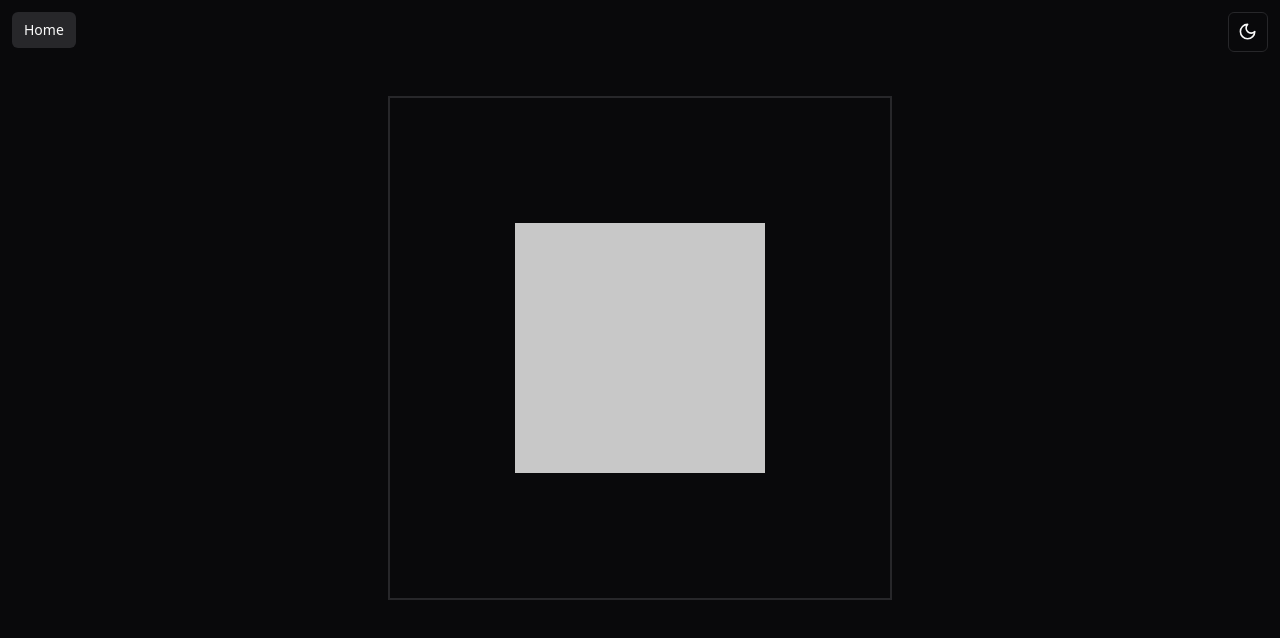
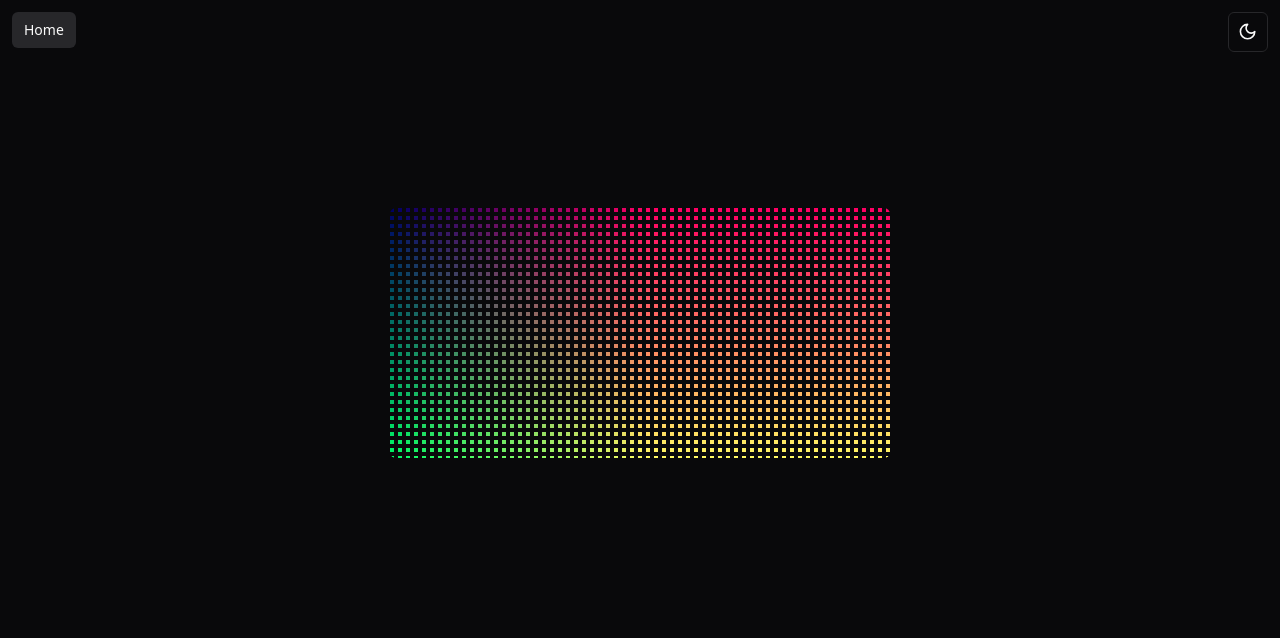
Before and after one commit to forrestwilkins/portfolio, a React (Vite) app: page /canvas in a window 1280 px wide. Shown: the top 638 px of the page. Built offline with nearby package versions, Linux system fonts and the light colour scheme.

Commit message:
feat: draw grid

```diff
--- a/src/pages/canvas-page.tsx
+++ b/src/pages/canvas-page.tsx
@@ -7,22 +7,21 @@ const CanvasPage = () => {
       return;
     }
 
-    context.fillRect(
-      canvas.width * 0.25,
-      canvas.height * 0.25,
-      canvas.width * 0.5,
-      canvas.height * 0.5,
-    );
-    context.fillStyle = 'rgb(200, 200, 200)';
+    for (let y = 0; y < canvas.height; y += 8) {
+      for (let x = 0; x < canvas.width; x += 8) {
+        context.fillStyle = `rgb(${x}, ${y}, 100)`;
+        context.fillRect(x, y, 4, 4);
+      }
+    }
   };
 
   return (
-    <div className="flex justify-center">
+    <div className="flex justify-center pt-28">
       <Canvas
         width={500}
-        height={500}
-        className="border-2"
+        height={250}
         onMount={handleCanvasMount}
+        className="rounded-md"
       />
     </div>
   );
```
